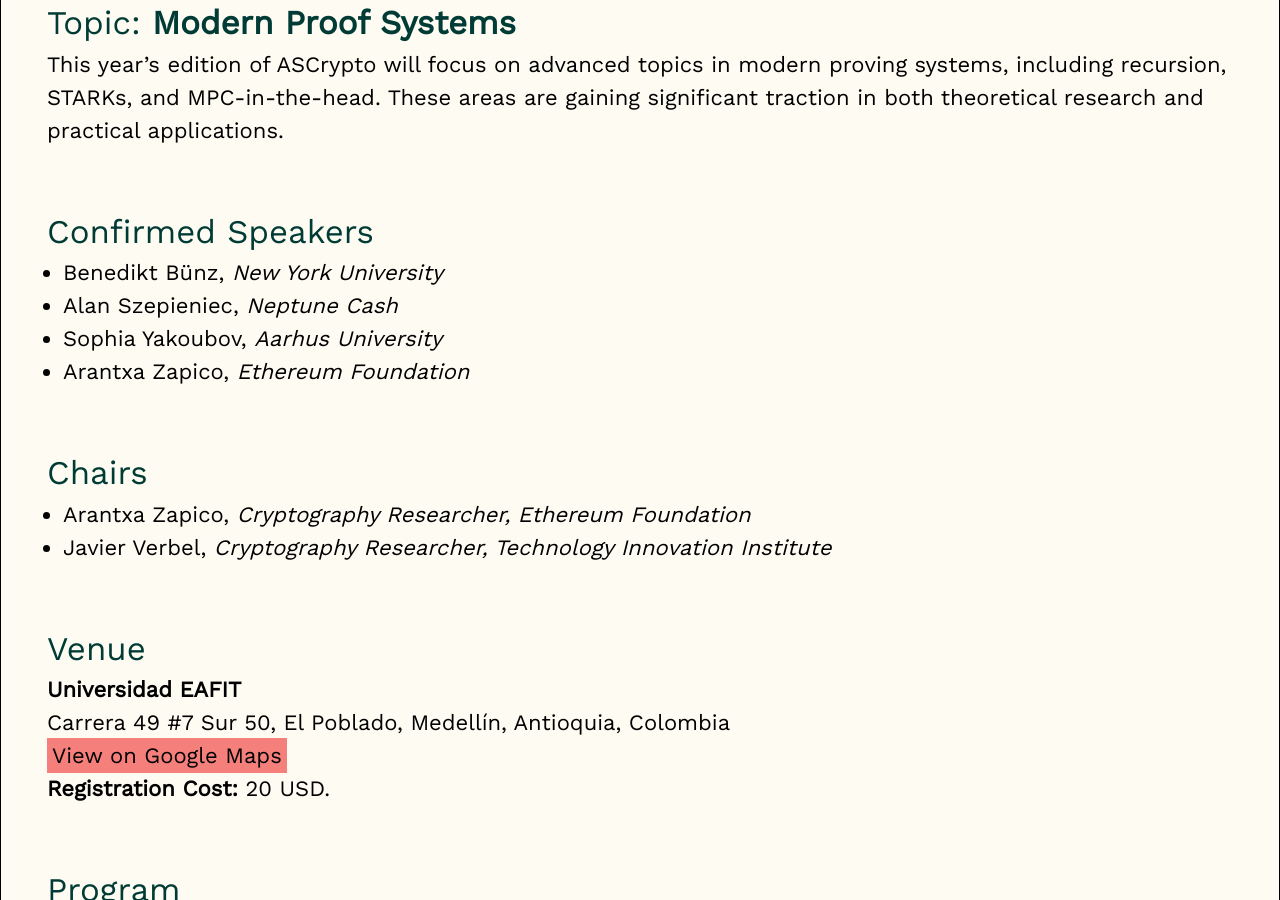
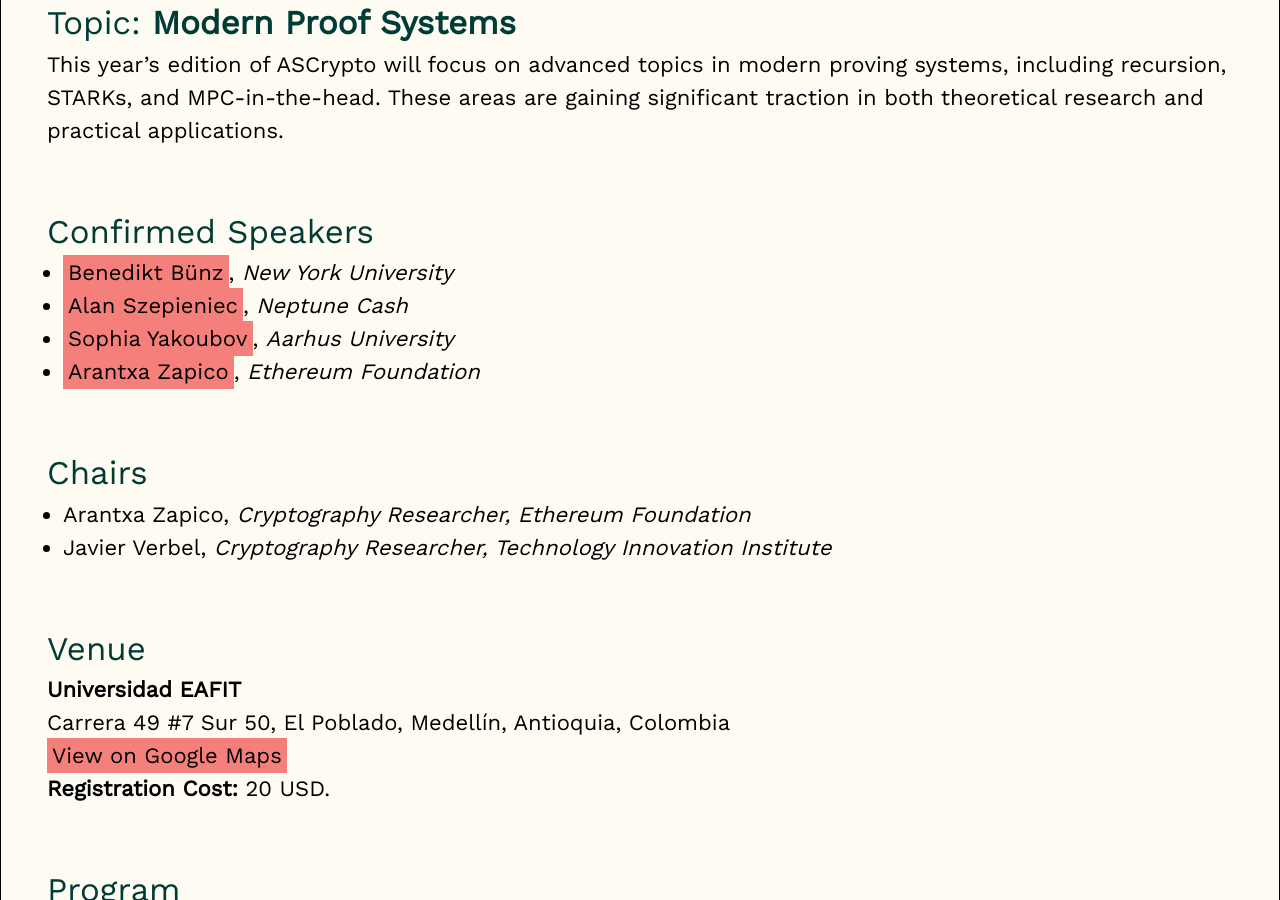
Before and after one commit to claucece/ascrypto, a Jekyll site: the page built from 2025.html, in a window 1280 px wide and 900 px high, scrolled down 346 px. Built offline with Jekyll 4.4.1, drawn with Linux system fonts in a browser that asks for light colours; some of the changed lines change nothing that is shown.

Commit message:
links to webpages

```diff
--- a/2025.html
+++ b/2025.html
@@ -27,10 +27,10 @@
 	<section id="speakers" style="margin-bottom: 60px;">
 		<h2>Confirmed Speakers</h2>
 		<ul>
-			<li>Benedikt Bünz, <em>New York University</em></li>
-			<li>Alan Szepieniec, <em>Neptune Cash</em></li>
-			<li>Sophia Yakoubov, <em>Aarhus University</em></li>
-			<li>Arantxa Zapico, <em>Ethereum Foundation</em></li>
+			<li><a href="https://cs.nyu.edu/~bb/" target="_blank">Benedikt Bünz</a>, <em>New York University</em></li>
+			<li><a href="https://scholar.google.be/citations?hl=en&user=4LyZn8oAAAAJ&view_op=list_works" target="_blank">Alan Szepieniec</a>, <em>Neptune Cash</em></li>
+			<li><a href="https://web.mit.edu/sonka89/www/" target="_blank">Sophia Yakoubov</a>, <em>Aarhus University</em></li>
+			<li><a href="https://sites.google.com/view/arantxazapico/home" target="_blank">Arantxa Zapico</a>, <em>Ethereum Foundation</em></li>
 		</ul>
 	</section>
 
```
